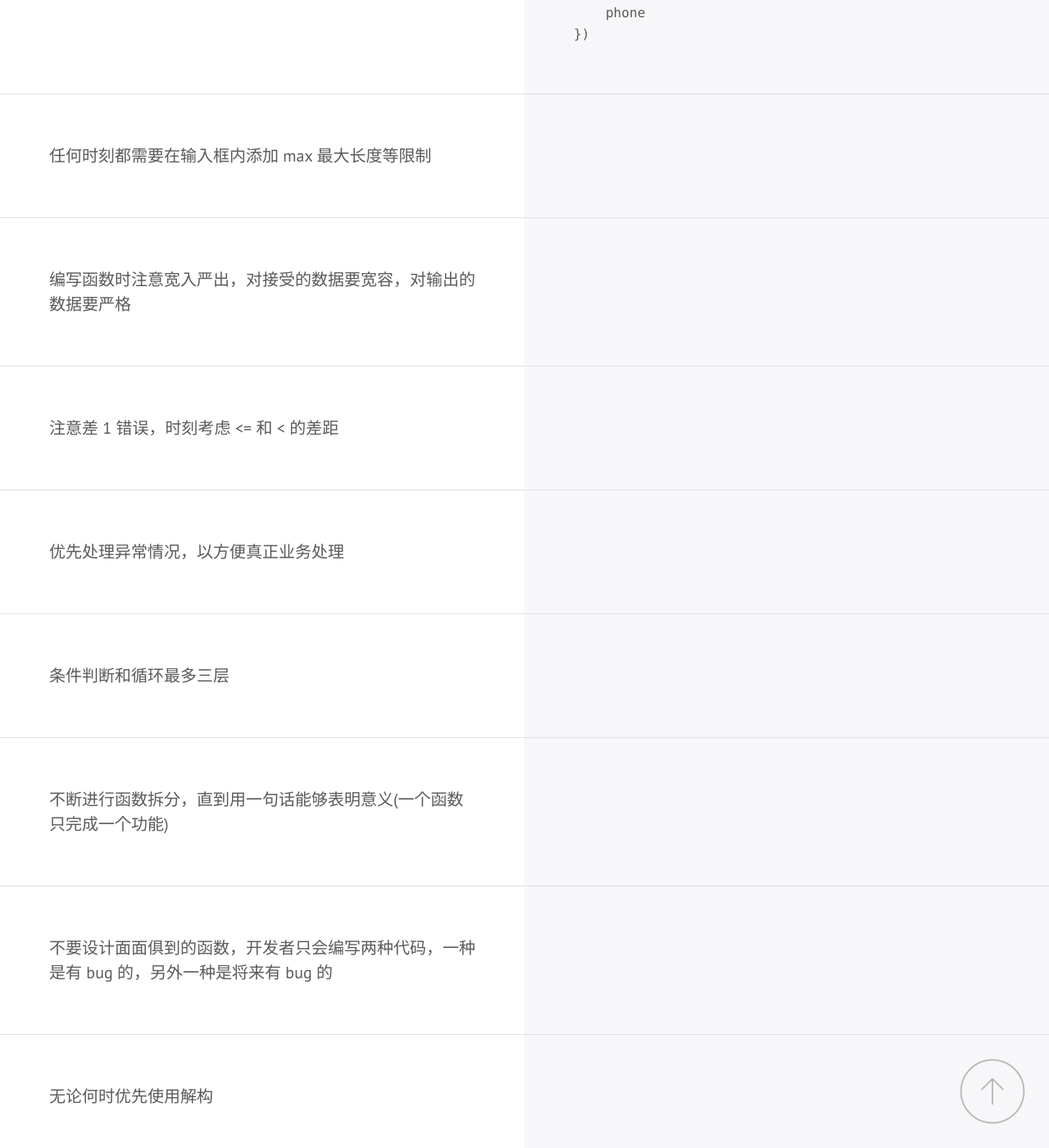
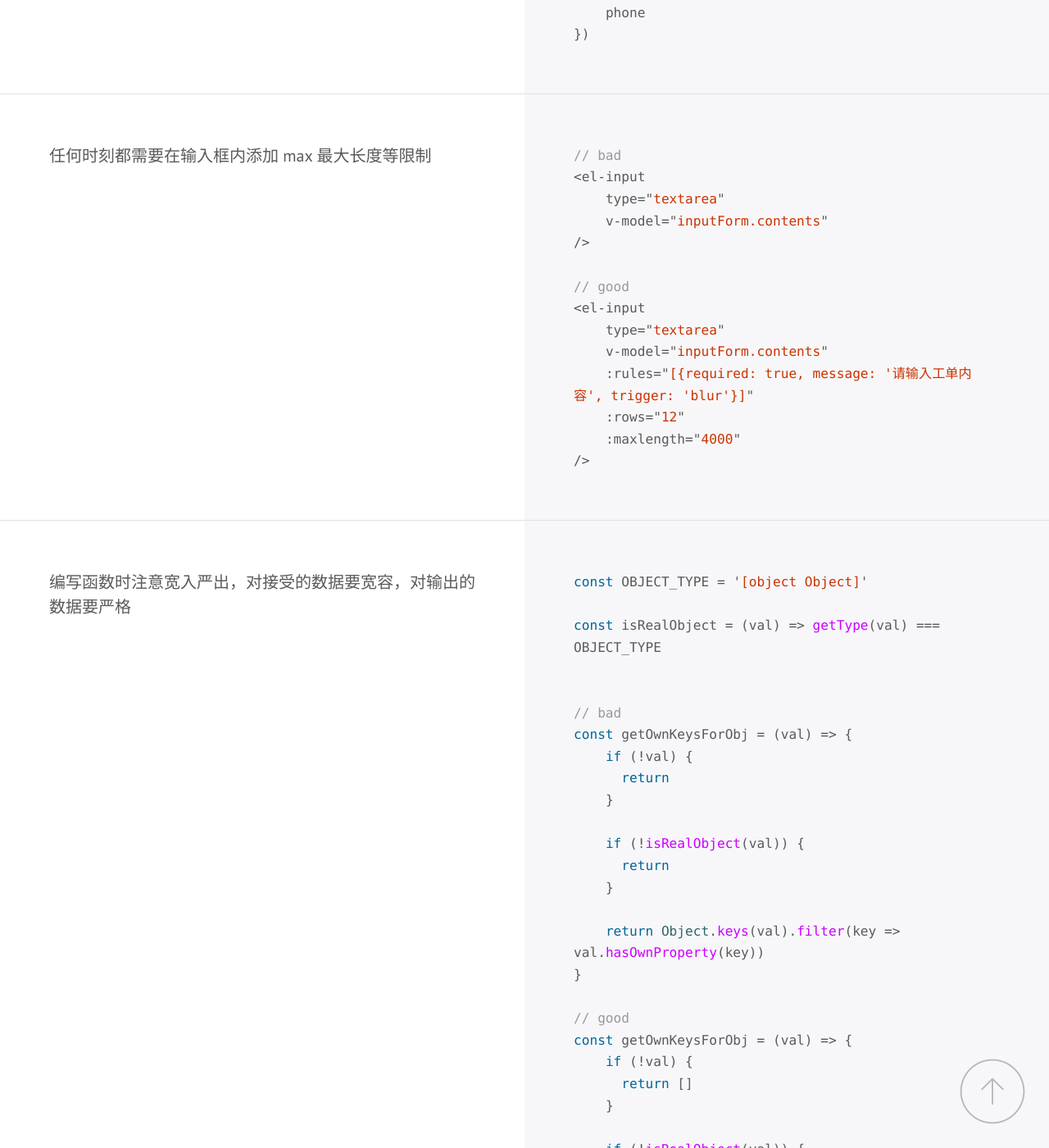
Before and after one commit to wsafight/front-end-checklist, a Jekyll site: the page built from index.html, in a window 1280 px wide and 1400 px high, scrolled down 3359 px. Shown: the whole window at 82% size. Built offline with Jekyll 4.4.1, drawn with Linux system fonts in a browser that asks for light colours; some web fonts are replaced; Markdown is read by kramdown in place of the engine named in the settings; some of the changed text lies outside the part shown.

Commit message:
#FEAT: add function

```diff
--- a/_includes/check-rules.html
+++ b/_includes/check-rules.html
@@ -31,6 +31,7 @@
         任何时刻都需要在输入框内添加 max 最大长度等限制
     </div>
     <div class="col">
+        {% highlight javascript %}{% include javascripts/check-rule.js %}{% endhighlight %}
     </div>
 </div>
 
@@ -39,14 +40,15 @@
         编写函数时注意宽入严出，对接受的数据要宽容，对输出的数据要严格
     </div>
     <div class="col">
+        {% highlight javascript %}{% include javascripts/check-function.js %}{% endhighlight %}
     </div>
 </div>
 
 <div class="section" id="check-type">
     <div class="col">
         注意差 1 错误，时刻考虑 <= 和 < 的差距 </div>
-            <div class="col">
-            </div>
+        <div class="col">
+        </div>
     </div>
 
     <div class="section" id="check-type">
--- /dev/null
+++ b/_includes/javascripts/check-function.js
@@ -0,0 +1,30 @@
+const OBJECT_TYPE = '[object Object]'
+
+const isRealObject = (val) => getType(val) === OBJECT_TYPE
+
+
+// bad
+const getOwnKeysForObj = (val) => {
+    if (!val) {
+      return
+    }
+
+    if (!isRealObject(val)) {
+      return
+    }
+
+    return Object.keys(val).filter(key => val.hasOwnProperty(key))
+}
+
+// good
+const getOwnKeysForObj = (val) => {
+    if (!val) {
+      return []
+    }
+
+    if (!isRealObject(val)) {
+      return []
+    }
+
+    return Object.keys(val).filter(key => val.hasOwnProperty(key))
+}
--- /dev/null
+++ b/_includes/javascripts/check-rule.js
@@ -0,0 +1,14 @@
+// bad
+<el-input
+    type="textarea"
+    v-model="inputForm.contents"
+/>
+
+// good
+<el-input
+    type="textarea"
+    v-model="inputForm.contents"
+    :rules="[{required: true, message: '请输入工单内容', trigger: 'blur'}]"
+    :rows="12"
+    :maxlength="4000"
+/>
--- a/_includes/javascripts/check-type.js
+++ b/_includes/javascripts/check-type.js
@@ -24,7 +24,7 @@ submit({
 })
 
 // 注：以下为 lua 代码，没有检查 b 变量的类型是 2021.07.13 B站宕机事故的主要原因
-// 具体可看 [B站宕机事故复盘：2021.07.13 我们是这样崩的](https://cloud.tencent.com/developer/article/2251012)
+// 具体可看 https://cloud.tencent.com/developer/article/2251012
 
 local _gcd
 _gcd = function (a, b)
```
